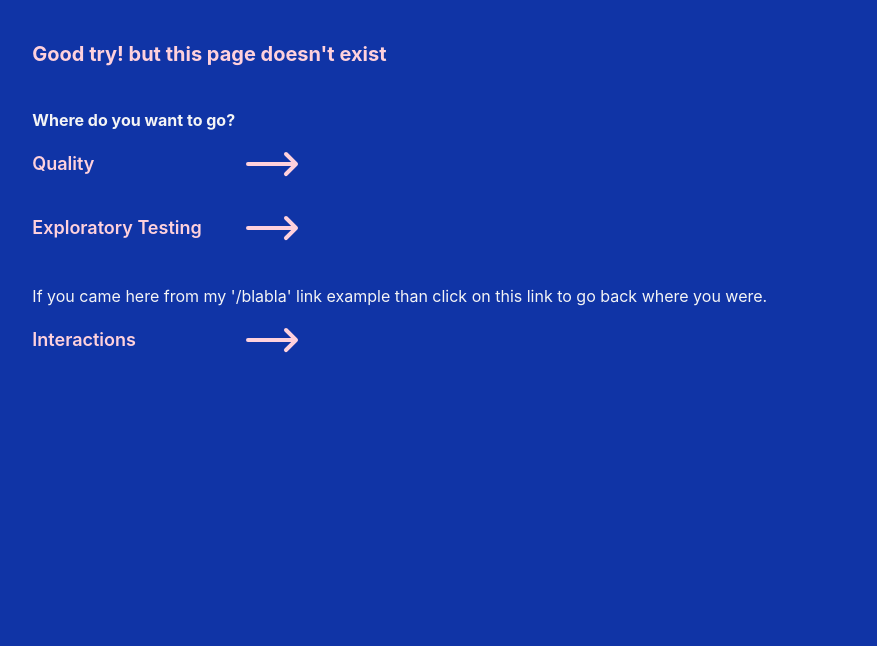
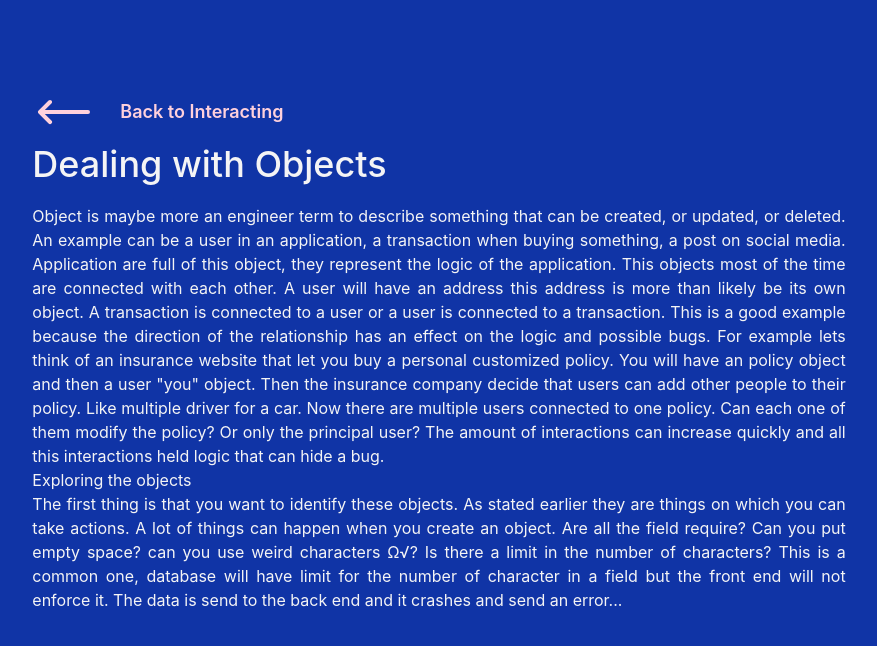
Before and after one commit to willot/Quality, a React (Create React App) app: page /objects in a window 1280 px wide. Shown: the top 646 px of the page, without its empty margins (201-1078 px from the left). Built offline with nearby package versions, Linux system fonts and the light colour scheme.

Commit message:
add page about dealing with objects

```diff
--- /dev/null
+++ b/src/components/UserForm.tsx
@@ -0,0 +1,8 @@
+export const UserForm = () => {
+
+    return(
+        <section>
+            something
+        </section>
+    )
+}
--- a/src/index.tsx
+++ b/src/index.tsx
@@ -7,6 +7,7 @@ import {BrowserRouter, Route, Routes} from "react-router-dom";
 import {ExploratoryTesting} from "./pages/ExploratoryTesting";
 import {Interactions} from "./pages/Interactions";
 import {NoPage} from "./pages/NoPage";
+import {Entities} from "./pages/Entities";
 
 const root = ReactDOM.createRoot(
     document.getElementById('root') as HTMLElement
@@ -19,6 +20,7 @@ root.render(
                 <Route path="/" element={<App/>}/>
                 <Route path="/exploratoryTesting" element={<ExploratoryTesting/>}/>
                 <Route path="/interactions" element={<Interactions/>}/>
+                <Route path="/objects" element={<Entities/>}/>
                 <Route path="*" element={<NoPage/>}/>
             </Routes>
         </BrowserRouter>
--- /dev/null
+++ b/src/pages/Entities.tsx
@@ -0,0 +1,38 @@
+import {Link} from "react-router-dom";
+import {ArrowLongLeftIcon} from "@heroicons/react/24/solid";
+
+export const Entities = () => {
+
+    return(
+        <section className="bg-blue flex flex-row justify-center w-full h-screen">
+            <section
+                className="bg-blue h-full text-white text-justify py-10 px-5 w-11/12 md:w-9/12 lg:w-8/12 xl:w7/12 2xl:w-5/12">
+                <Link to="/interactions" className="flex flex-row items-center mt-10">
+                    <ArrowLongLeftIcon className="text-pink h-16 w-16"/>
+                    <span className="text-pink text-lg font-semibold w-52 pl-6">Back to Interacting</span>
+                </Link>
+                <h1 className="text-4xl font-medium pb-5">Dealing with Objects</h1>
+                <p>Object is maybe more an engineer term to describe something that can be created, or updated, or
+                deleted. An example can be a user in an application, a transaction when buying something, a post on social
+                media. Application are full of this object, they represent the logic of the application. This objects most
+                of the time are connected with each other. A user will have an address this address is more than likely be its
+                own object. A transaction is connected to a user or a user is connected to a transaction. This is a good
+                example because the direction of the relationship has an effect on the logic and possible bugs. For
+                example lets think of an insurance website that let you buy a personal customized policy. You will have
+                an policy object and then a user "you" object. Then the insurance company decide that users can add other
+                people to their policy. Like multiple driver for a car. Now there are multiple users connected to one
+                policy. Can each one of them modify the policy? Or only the principal user? The amount of interactions
+                can increase quickly and all this interactions held logic that can hide a bug.</p>
+                <section>
+                    <h2>Exploring the objects</h2>
+                    <p>The first thing is that you want to identify these objects. As stated earlier they are things on
+                        which you can take actions. A lot of things can happen when you create an object. Are all the
+                    field require? Can you put empty space? can you use weird characters Ω√? Is there a limit in the
+                    number of characters? This is a common one, database will have limit for the number of character in
+                    a field but the front end will not enforce it. The data is send to the back end and it crashes and
+                    send an error...</p>
+                </section>
+            </section>
+        </section>
+    )
+}
--- a/src/pages/Interactions.tsx
+++ b/src/pages/Interactions.tsx
@@ -1,5 +1,5 @@
 import {Link} from "react-router-dom";
-import {ArrowLongLeftIcon} from "@heroicons/react/24/solid";
+import {ArrowLongLeftIcon, ArrowLongRightIcon} from "@heroicons/react/24/solid";
 import {ShoppingCartIcon} from "@heroicons/react/20/solid";
 import {useState} from "react";
 
@@ -32,7 +32,7 @@ export const Interactions = () => {
                 className="bg-blue h-full text-white text-justify py-10 px-5 w-11/12 md:w-9/12 lg:w-8/12 xl:w7/12 2xl:w-5/12">
                 <Link to="/exploratoryTesting" className="flex flex-row items-center mt-10">
                     <ArrowLongLeftIcon className="text-pink h-16 w-16"/>
-                    <span className="text-pink text-lg font-semibold w-52 pl-6">Exploratory Testing</span>
+                    <span className="text-pink text-lg font-semibold w-68 pl-6">Back to Exploratory Testing</span>
                 </Link>
                 <h1 className="text-4xl font-medium pb-5">Interaction with your application</h1>
                 <p>You know your application you use it everyday. But do you really know it. Did you ever try to do
@@ -89,7 +89,7 @@ export const Interactions = () => {
                         <p>As you can see the ordering of the button is not right. This is a frequent issue that the
                             tabbing doesn't always follow the expected flow.</p>
 
-                        <p>Let's look at another example. Click or tab on the button you think you are correct</p>
+                        <p className="pt-6">Let's look at another example. Click or tab on the button you think you are correct</p>
                         <section className="grid grid-rows-2 grid-flow-col justify-items-center md:grid-rows-1 pt-4">
                             <button tabIndex={5}
                                     className="flex flex-row justify-center bg-pink text-blue w-28 border border-white rounded-md mb-2 p-2 active:translate-y-0.5 duration-200 active:bg-white"
@@ -129,6 +129,10 @@ export const Interactions = () => {
                     </section>
 
                 </section>
+                <Link to="/objects" className="flex flex-row items-center pt-10">
+                    <span className="text-pink text-lg font-semibold w-52">Dealing with Objects</span>
+                    <ArrowLongRightIcon className="text-pink h-16 w-16"/>
+                </Link>
             </section>
         </section>
     )
--- a/src/pages/NoPage.tsx
+++ b/src/pages/NoPage.tsx
@@ -22,6 +22,10 @@ export const NoPage = () => {
                         <span className="text-pink text-lg font-semibold w-52">Interactions</span>
                         <ArrowLongRightIcon className="text-pink h-16 w-16"/>
                     </Link>
+                    <Link to="/objects" className="flex flex-row items-center pt-10">
+                        <span className="text-pink text-lg font-semibold w-52">Dealing with Objects</span>
+                        <ArrowLongRightIcon className="text-pink h-16 w-16"/>
+                    </Link>
                 </section>
             </section>
         </section>
```
